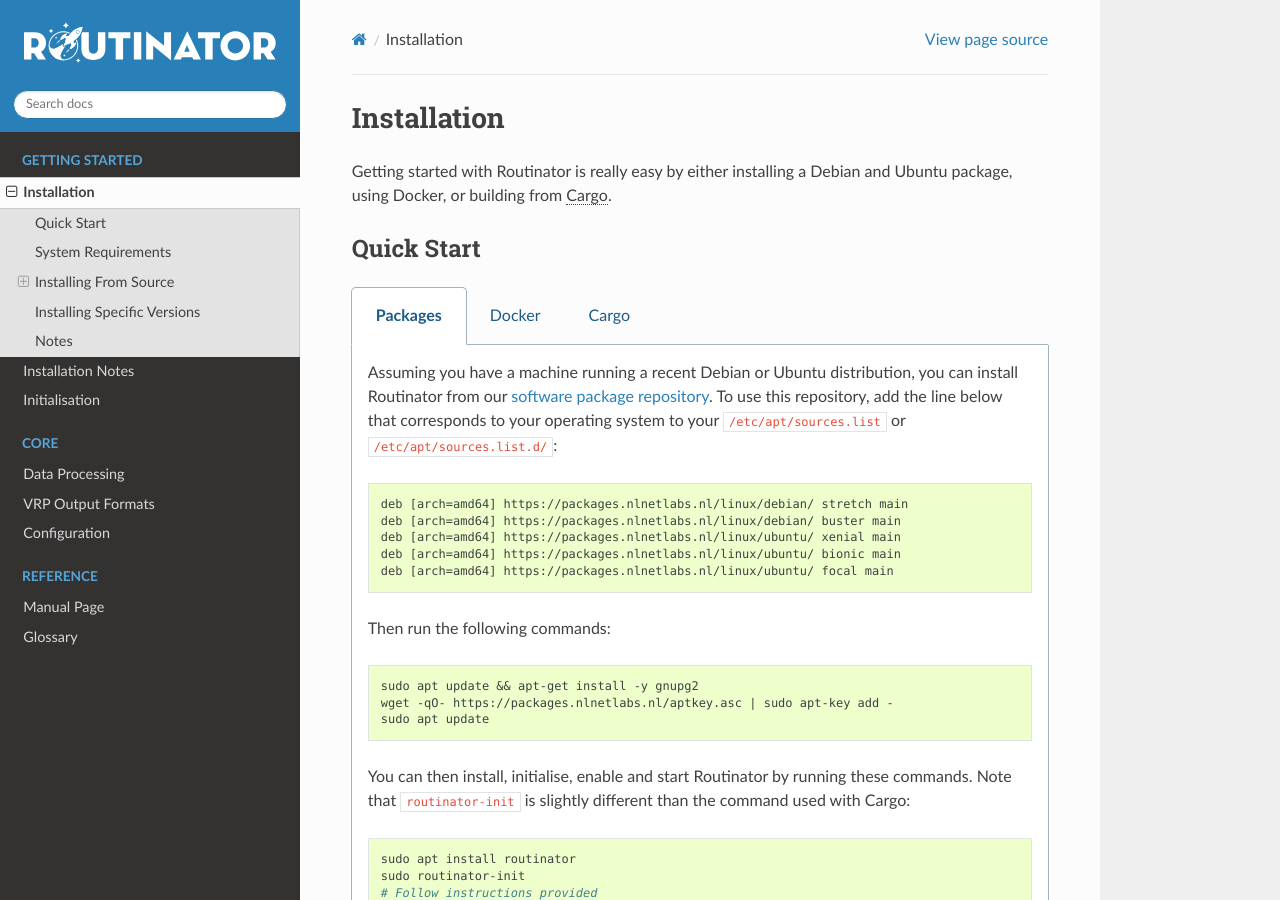
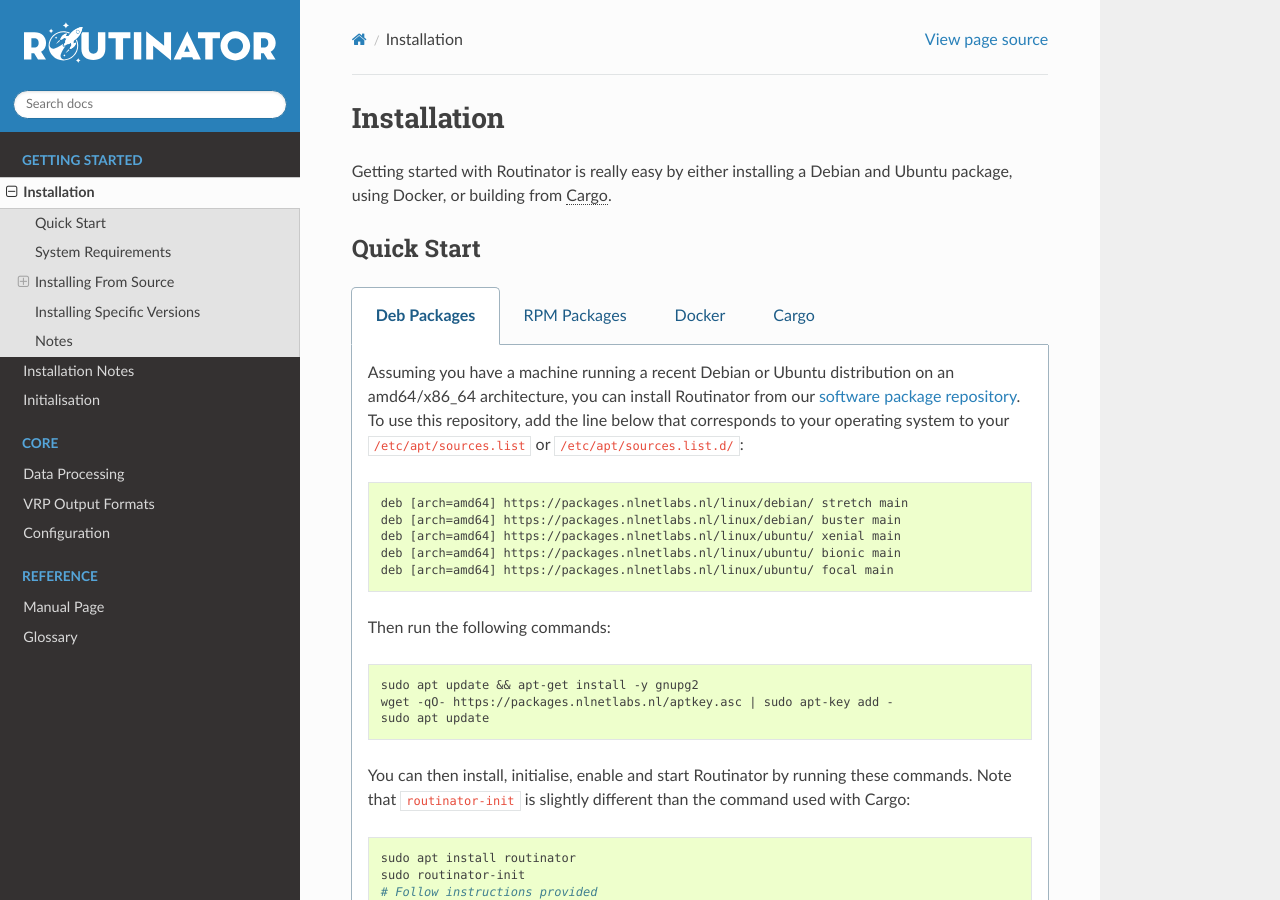
Before and after one commit to NLnetLabs/routinator, a Sphinx documentation site: the page built from source/installation.rst, in a window 1280 px wide and 900 px high. Built offline with Sphinx 7.4.7 and the Read the Docs theme 2.0.0, drawn with Linux system fonts in a browser that asks for light colours; pages that are not in the unit, such as notebooks, are missing from menus; the version number could not be read and is left out.

Commit message:
add cpu architecture

```diff
--- a/source/installation.rst
+++ b/source/installation.rst
@@ -12,12 +12,13 @@
 
 .. tabs::
 
-   .. tab:: Packages
+   .. tab:: Deb Packages
 
-       Assuming you have a machine running a recent Debian or Ubuntu distribution, you
-       can install Routinator from our `software package repository
-       <https://packages.nlnetlabs.nl>`_. To use this repository, add the line below
-       that corresponds to your operating system to your ``/etc/apt/sources.list`` or
+       Assuming you have a machine running a recent Debian or Ubuntu
+       distribution on an amd64/x86_64 architecture, you can install Routinator
+       from our `software package repository <https://packages.nlnetlabs.nl>`_.
+       To use this repository, add the line below that corresponds to your
+       operating system to your ``/etc/apt/sources.list`` or
        ``/etc/apt/sources.list.d/``:
 
        .. code-block:: text
@@ -52,6 +53,13 @@
        configuration file located in ``/etc/routinator/routinator.conf``. You can check
        the status of Routinator with ``sudo systemctl status routinator`` and view the
        logs with ``sudo journalctl --unit=routinator``.
+
+   .. tab:: RPM Packages
+
+       Assuming you have a machine running a recent RHEL or CentOS distribution, you
+       can install Routinator from our `software package repository
+       <https://packages.nlnetlabs.nl>`_. To use this repository, add the line below
+       that corresponds to your operating system
 
    .. tab:: Docker
 
```
